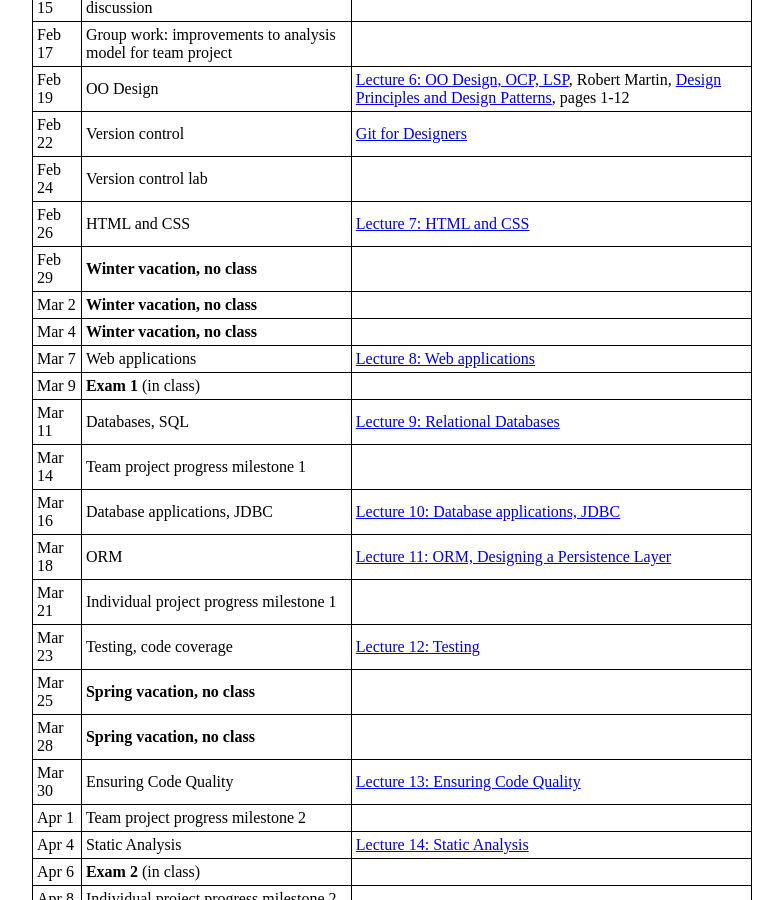
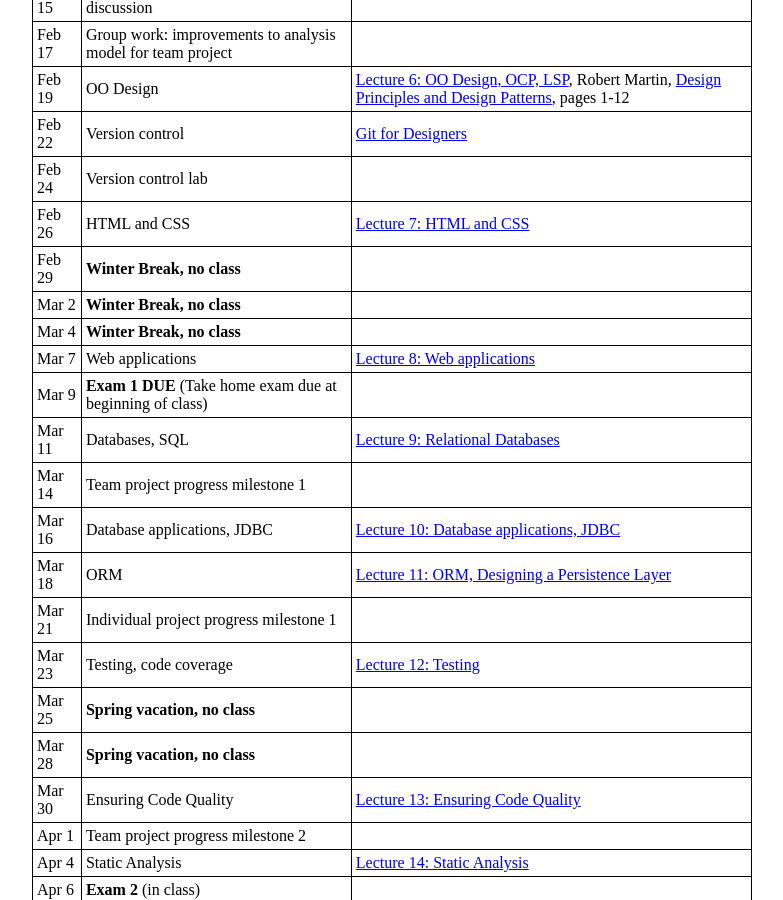
Before and after one commit to ycpcs/cs320-spring2016, a Jekyll site: the page built from schedule.md, in a window 1280 px wide and 900 px high, scrolled down 693 px. Shown: the whole window, without its empty margins (248-1031 px from the left). Built offline with Jekyll 4.4.1, drawn with Linux system fonts in a browser that asks for light colours; Markdown is read by kramdown in place of the engine named in the settings.

Commit message:
updated for take home exam 1

```diff
--- a/schedule.md
+++ b/schedule.md
@@ -29,11 +29,11 @@ Feb 19 | OO Design | [Lecture 6: OO Design, OCP, LSP](lectures/lecture06.html),
 Feb 22 | Version control | [Git for Designers](https://web.archive.org/web/20150301060509/http://hoth.entp.com/output/git_for_designers.html)
 Feb 24 | Version control lab |
 Feb 26 | HTML and CSS | [Lecture 7: HTML and CSS](lectures/lecture07.html)
-Feb 29 | **Winter vacation, no class**
-Mar 2 | **Winter vacation, no class**
-Mar 4 | **Winter vacation, no class**
+Feb 29 | **Winter Break, no class**
+Mar 2 | **Winter Break, no class**
+Mar 4 | **Winter Break, no class**
 Mar 7 | Web applications | [Lecture 8: Web applications](lectures/lecture08.html)
-Mar 9 | **Exam 1** (in class)
+Mar 9 | **Exam 1 DUE** (Take home exam due at beginning of class)
 Mar 11 | Databases, SQL | [Lecture 9: Relational Databases](lectures/lecture09.html)
 Mar 14 | Team project progress milestone 1
 Mar 16 | Database applications, JDBC | [Lecture 10: Database applications, JDBC](lectures/lecture10.html)
```
